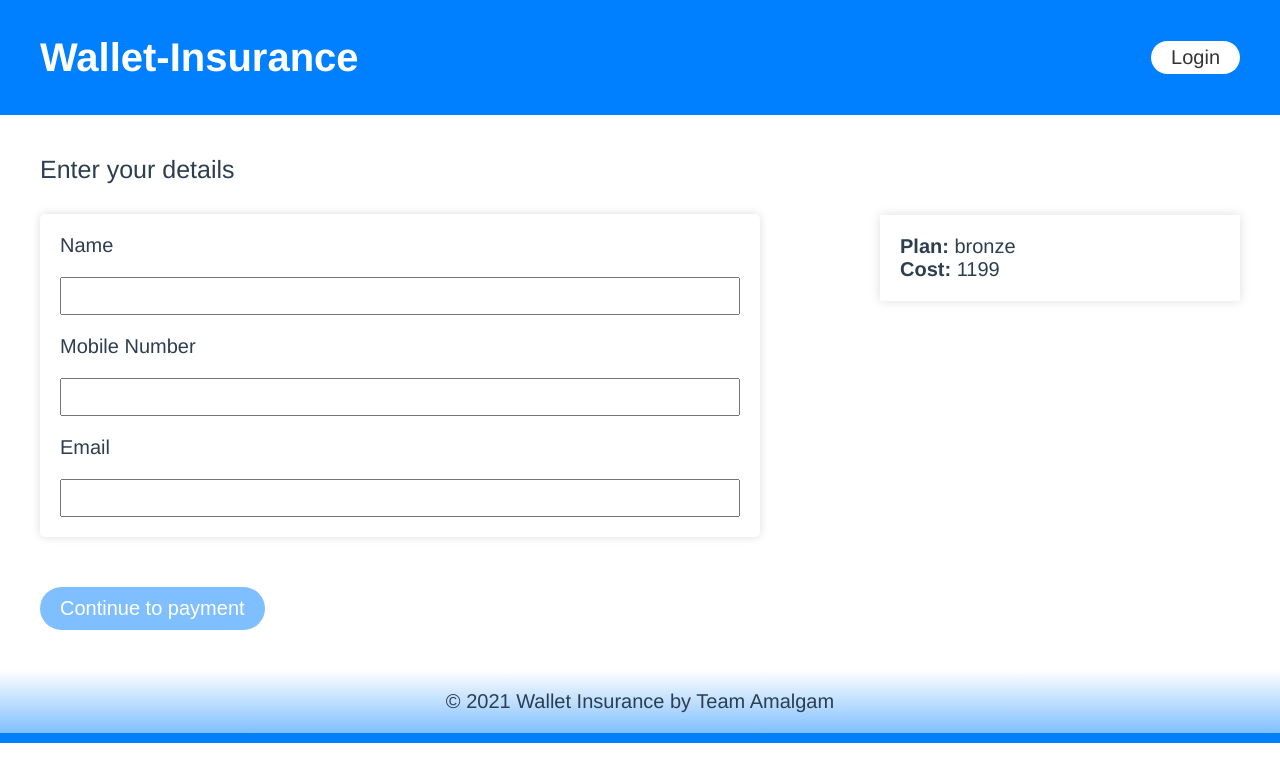
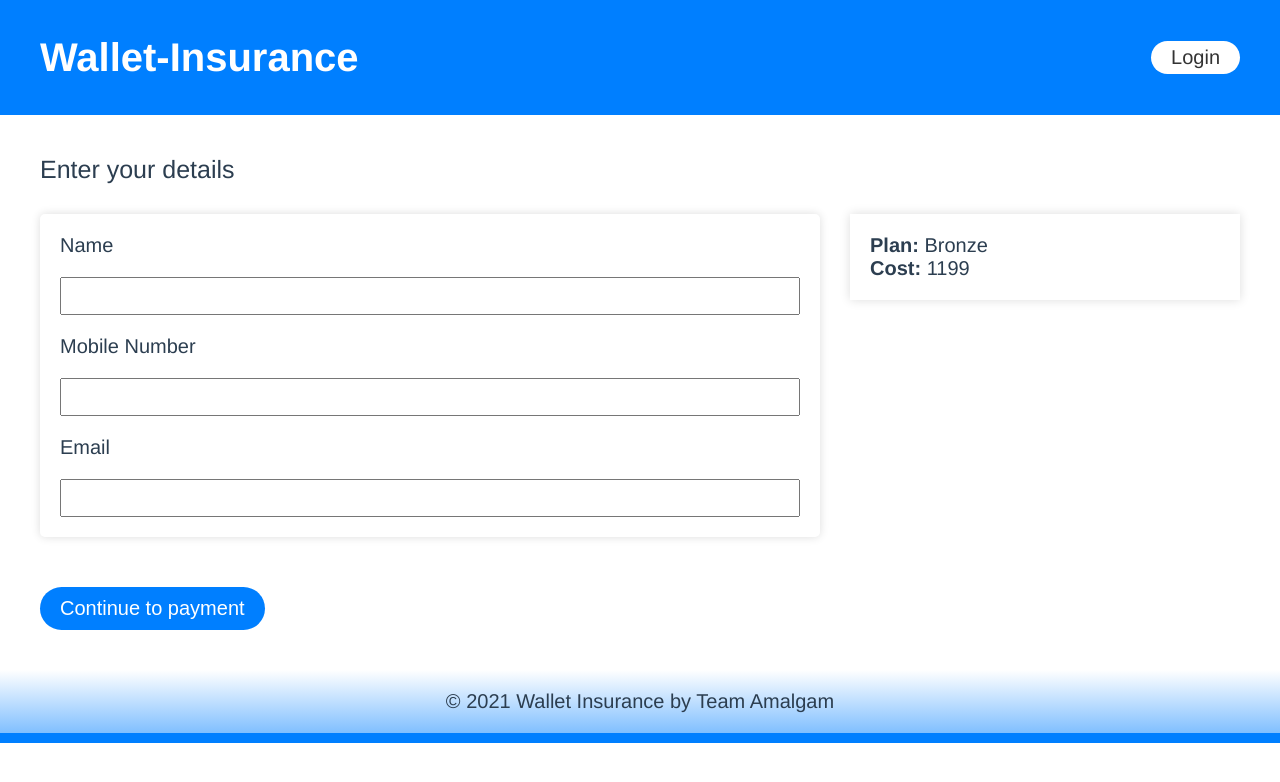
Before and after one commit to Surajit05021997/wallet-insurance, a Vue app: page /buyPlans/bronze in a window 1280 px wide. Shown: the top 782 px of the page. Built offline with nearby package versions, Linux system fonts and the light colour scheme.

Commit message:
Updated css

```diff
--- a/src/components/AppNavbar.vue
+++ b/src/components/AppNavbar.vue
@@ -1,7 +1,6 @@
 <template>
   <nav class="navbar">
     <div class="container">
-      <!-- <a href="#" class="logo">Wallet-Insurance</a> -->
       <router-link class="logo" :to="{ name: 'Home'}">Wallet-Insurance</router-link>
       <a href="#" class="login-btn">Login</a>
     </div>
--- a/src/components/AppPlans.vue
+++ b/src/components/AppPlans.vue
@@ -99,12 +99,15 @@
   }
   .gold-card {
     border: 5px solid #ffd700;
+    background-color: #fffbe6;
   }
   .silver-card {
     border: 5px solid #A9A9A9;
+    background-color: #f6f6f6;
   }
   .bronze-card {
     border: 5px solid #CD7F32;
+    background-color: #faf2eb;
   }
   .gold-card:hover {
     box-shadow: 0 0 30px 0.2px #ffd700;
@@ -142,7 +145,7 @@
     list-style-type: none;
   }
   .btn:link, .btn:visited {
-    background-color: #80bfff;
+    background-color: #007fff;
     padding: 1rem 2rem;
     margin: 2rem;
     text-decoration: none;
@@ -152,6 +155,8 @@
   }
   .btn:hover, .btn:active {
     cursor: pointer;
-    background-color: #007fff;
+    background-color: #fff;
+    color: #000;
+    box-shadow: inset 0 0 0 0.2rem #007fff;
   }
 </style>
--- a/src/views/BuyPlans.vue
+++ b/src/views/BuyPlans.vue
@@ -2,7 +2,7 @@
   <div class="buy-plans">
     <div class="container">
       <p class="des">Enter your details</p>
-      <div>
+      <div class="box">
         <form>
           <div class="field-box">
             <label>Name</label>
@@ -14,10 +14,9 @@
           </div>
           <button class="btn">Continue to payment</button>
         </form>
-      </div>
         <div class="summery-display">
           <p>
-          <strong>Plan:</strong> {{$route.params.type}}
+            <strong>Plan:</strong> <span>{{$route.params.type}}</span>
           </p>
           <p v-if="$route.params.type === 'gold'">
             <strong>Cost:</strong> 1999
@@ -28,6 +27,7 @@
           <p v-if="$route.params.type === 'bronze'">
             <strong>Cost:</strong> 1199
           </p>
+        </div>
       </div>
     </div>
   </div>
@@ -46,18 +46,22 @@ export default {
 .container {
   max-width: 120rem;
   margin: 0 auto;
-  position: relative;
 }
 .des {
   font-size: 2.5rem;
   margin-top: 2rem;
   margin-bottom: 3rem;
 }
+.box {
+  display: grid;
+  grid-template-columns: 2fr 1fr;
+  grid-gap: 3rem;
+  align-items: start;
+}
 label {
   font-size: 2rem;
 }
 .field-box {
-  max-width: 60%;
   padding: 2rem;
   box-shadow: 0 0 10px 0 #ddd;
   border-radius: 5px;
@@ -70,7 +74,7 @@ input {
   font-size: 30px;
 }
 .btn {
-    background-color: #80bfff;
+    background-color: #007fff;
     padding: 1rem 2rem;
     margin: 2rem;
     margin-left: 0;
@@ -82,17 +86,18 @@ input {
   }
   .btn:hover {
     cursor: pointer;
-    background-color: #007fff;
+    background-color: #fff;
+    color: #000;
+    box-shadow: inset 0 0 0 0.2rem #007fff;
   }
   .summery-display {
-    position: absolute;
-    top: 6rem;
-    left: 70%;
-    width: 30%;
     box-shadow: 0 0 10px 0 #ddd;
     padding: 2rem;
   }
   .summery-display p {
     font-size: 2rem;
   }
+  .summery-display p span {
+    text-transform: capitalize;
+  }
 </style>
```
Lines whose indentation alone changed are shown as unchanged.
